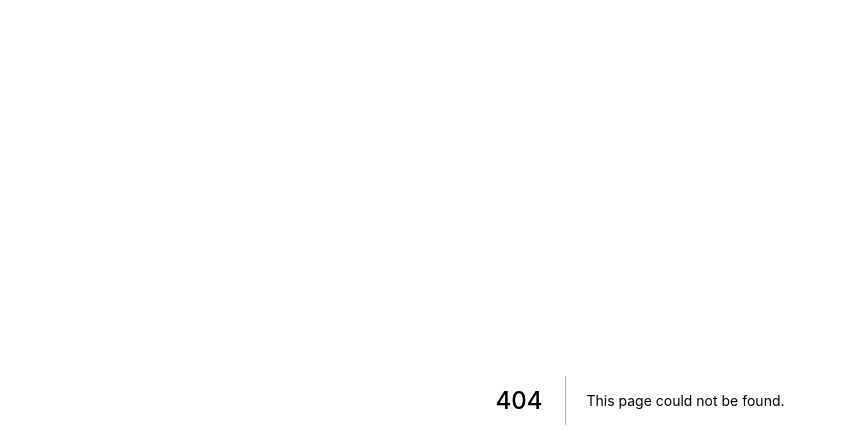
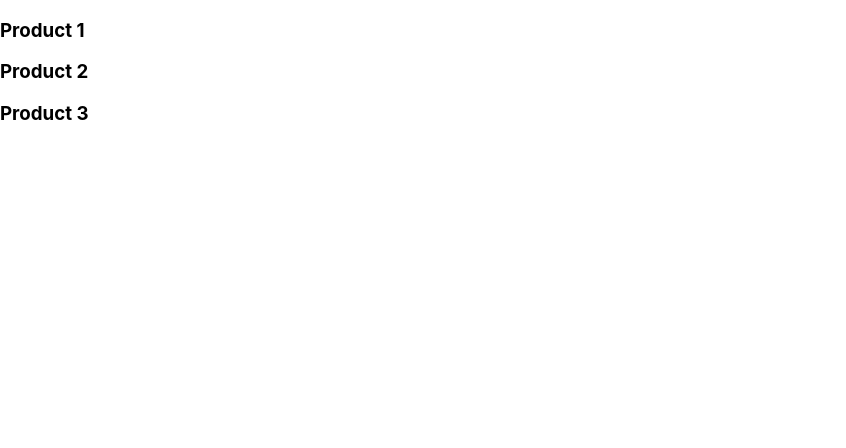
Before and after one commit to johnakon/nextjs-workspace, a Next.js app: page /product in a window 1280 px wide. Before the commit this address had no page. Shown: the top 448 px of the page, without its empty margins (0-846 px from the left). Built offline with nearby package versions, Linux system fonts and the light colour scheme.

Commit message:
Product List

```diff
--- /dev/null
+++ b/pages/product/index.js
@@ -0,0 +1,13 @@
+import React from 'react'
+
+function ProductList() {
+  return (
+    <>
+        <h3>Product 1</h3>
+        <h3>Product 2</h3>
+        <h3>Product 3</h3>
+    </>
+  )
+}
+
+export default ProductList
```
